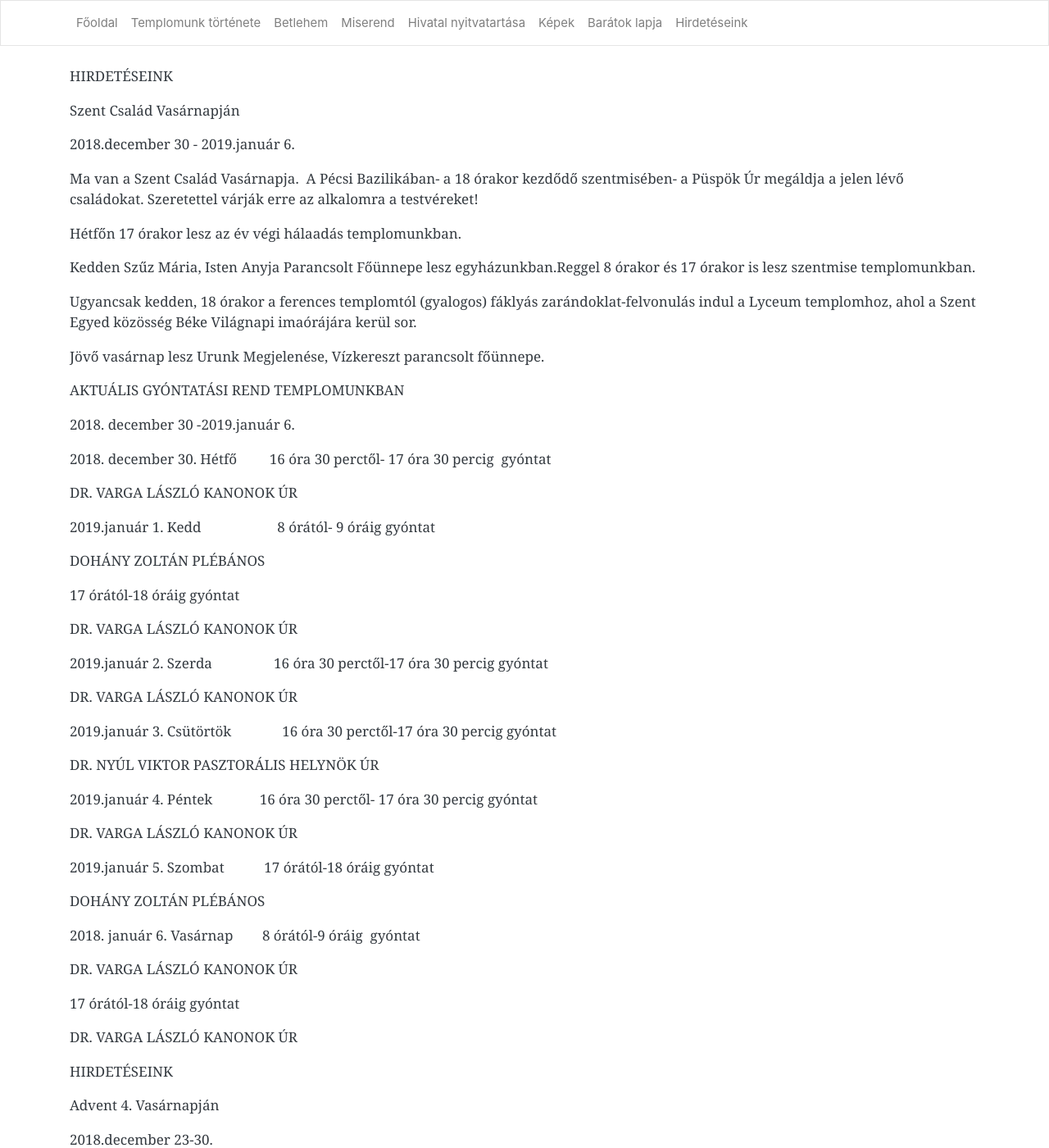
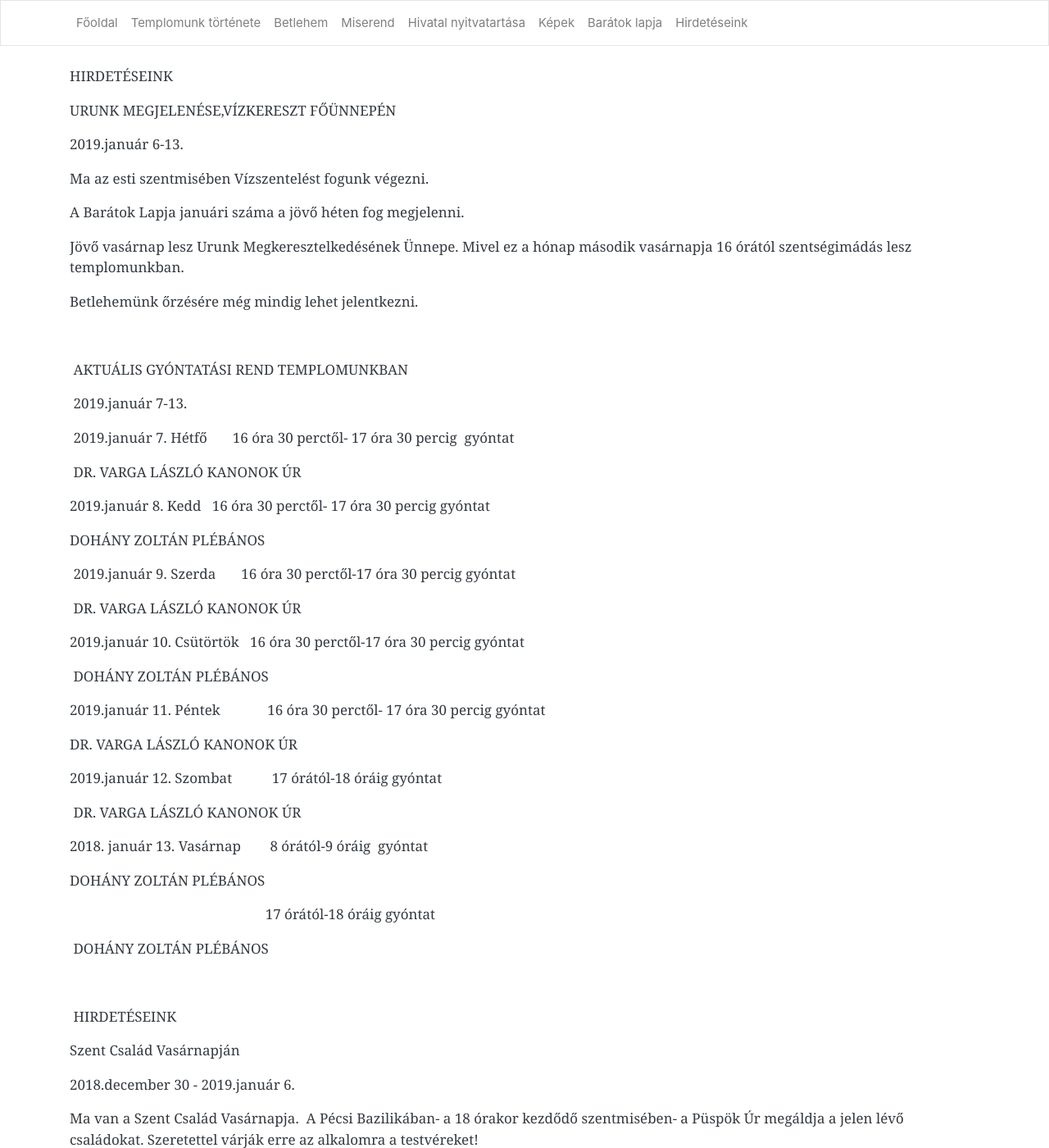
Before and after one commit to pecsi-ferences/pecsi-ferences.github.io, a Jekyll site: the page built from hirdeteseink.md, in a window 1280 px wide and 1400 px high. Shown: the whole window at 82% size. Built offline with Jekyll 4.4.1, drawn with Linux system fonts in a browser that asks for light colours; nearby versions of some CDN libraries.

Commit message:
Update from Forestry.io - Updated hirdeteseink.md

```diff
--- a/hirdeteseink.md
+++ b/hirdeteseink.md
@@ -4,6 +4,60 @@ title: Hirdetéseink
 
 ---
 HIRDETÉSEINK
+
+URUNK MEGJELENÉSE,VÍZKERESZT FŐÜNNEPÉN
+
+2019\.január 6-13.
+
+Ma az esti szentmisében Vízszentelést fogunk végezni.
+
+A Barátok Lapja januári száma a jövő héten fog megjelenni.
+
+Jövő vasárnap lesz Urunk Megkeresztelkedésének Ünnepe. Mivel ez a hónap második vasárnapja 16 órától szentségimádás lesz templomunkban.
+
+Betlehemünk őrzésére még mindig lehet jelentkezni.
+
+
+
+ AKTUÁLIS GYÓNTATÁSI REND TEMPLOMUNKBAN
+
+ 2019.január 7-13.
+
+ 2019.január 7. Hétfő       16 óra 30 perctől- 17 óra 30 percig  gyóntat
+
+ DR. VARGA LÁSZLÓ KANONOK ÚR
+
+2019\.január 8. Kedd   16 óra 30 perctől- 17 óra 30 percig gyóntat
+
+DOHÁNY ZOLTÁN PLÉBÁNOS
+
+ 2019.január 9. Szerda       16 óra 30 perctől-17 óra 30 percig gyóntat
+
+ DR. VARGA LÁSZLÓ KANONOK ÚR
+
+2019\.január 10. Csütörtök     16 óra 30 perctől-17 óra 30 percig gyóntat
+
+ DOHÁNY ZOLTÁN PLÉBÁNOS
+
+2019\.január 11. Péntek             16 óra 30 perctől- 17 óra 30 percig gyóntat
+
+ DR. VARGA LÁSZLÓ KANONOK ÚR
+
+2019\.január 12. Szombat           17 órától-18 óráig gyóntat
+
+ DR. VARGA LÁSZLÓ KANONOK ÚR
+
+2018\. január 13. Vasárnap        8 órától-9 óráig  gyóntat
+
+ DOHÁNY ZOLTÁN PLÉBÁNOS
+
+                                                      17 órától-18 óráig gyóntat
+
+ DOHÁNY ZOLTÁN PLÉBÁNOS
+
+
+
+ HIRDETÉSEINK
 
 Szent Család Vasárnapján
 
```
